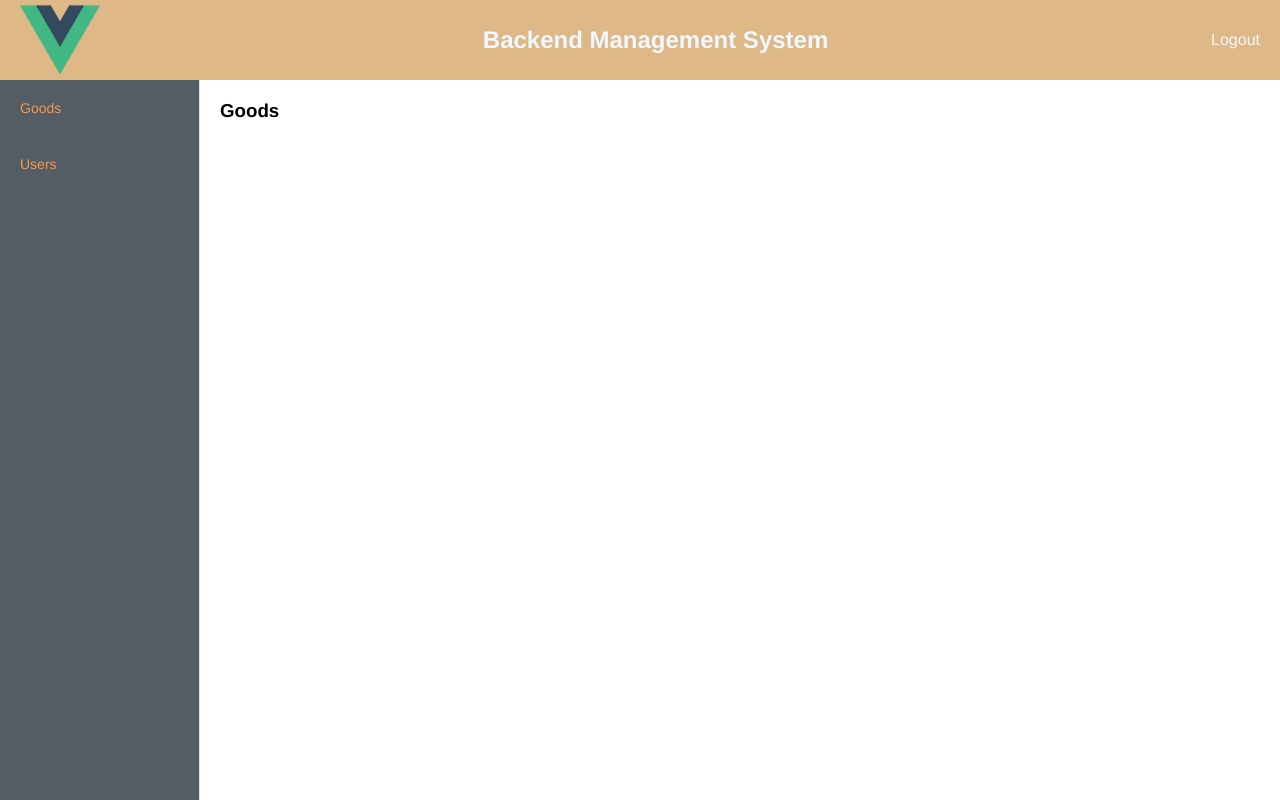
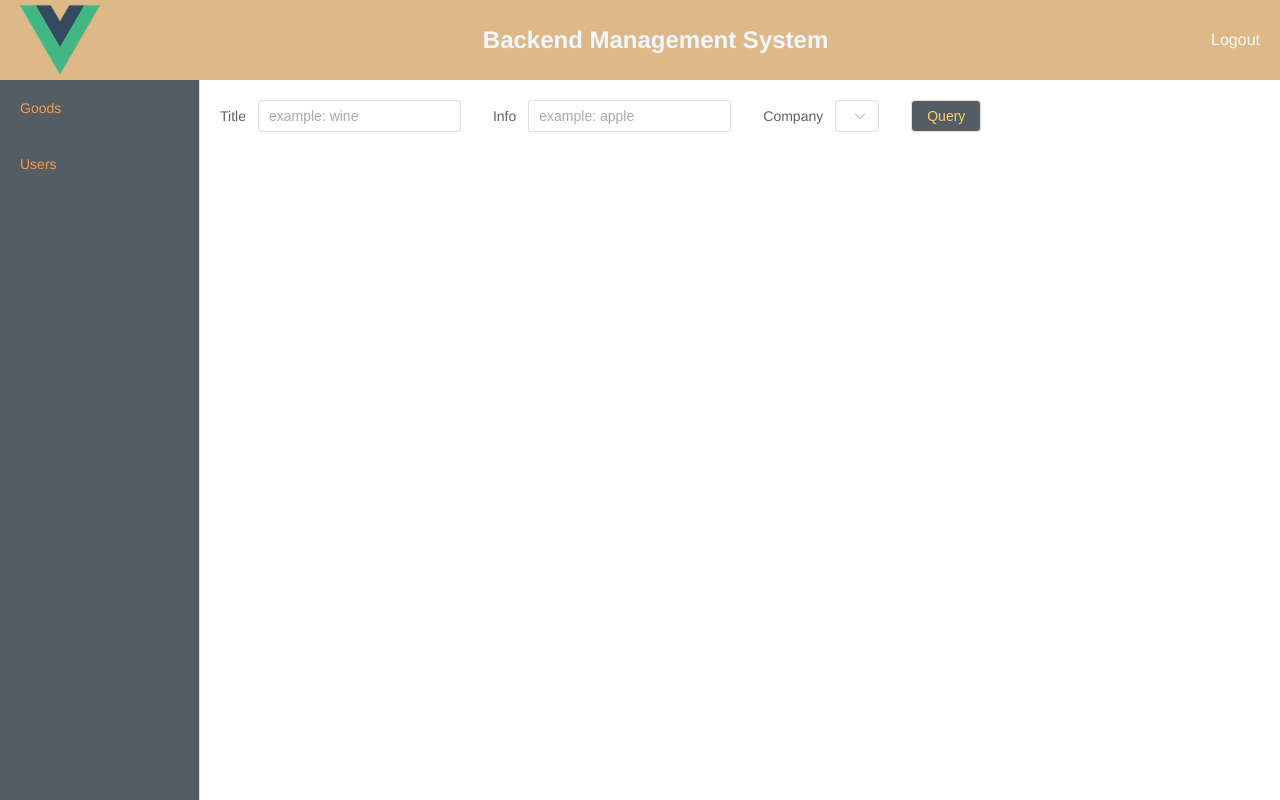
Before and after one commit to SiegFriedrich/Vue3TSDemo, a Vue app: page /goods in a window 1280 px wide. Built offline with nearby package versions, Linux system fonts and the light colour scheme.

Commit message:
fix some files

```diff
--- a/src/components/ArticleComponent.vue
+++ b/src/components/ArticleComponent.vue
@@ -13,7 +13,7 @@
 </template>
 
 <script lang="ts">
-import { ArticleModel } from '@/model/article.model';
+import { ArticleModel } from '@/models/article.model';
 import { PropType, defineComponent } from 'vue'
 
 export default defineComponent({
--- a/src/views/BlogMainPage.vue
+++ b/src/views/BlogMainPage.vue
@@ -13,7 +13,7 @@
 <script lang="ts">
 import ArticleComponent from "@/components/ArticleComponent.vue";
 import { defineComponent, ref } from "vue";
-import { ArticleModel } from "../model/article.model";
+import { ArticleModel } from "@/models/article.model";
 
 export default defineComponent({
   name: "BlogMainPage",
--- a/src/views/GoodsView.vue
+++ b/src/views/GoodsView.vue
@@ -1,19 +1,42 @@
 <template>
-  <div>
-    <h1>Goods</h1>
-  </div>
+  <el-form :inline="true" :model="formInline" class="demo-form-inline">
+    <el-form-item label="Title">
+      <el-input v-model="formInline.user" placeholder="example: wine" />
+    </el-form-item>
+    <el-form-item label="Info">
+      <el-input v-model="formInline.user" placeholder="example: apple" />
+    </el-form-item>
+    <el-form-item label="Company">
+      <el-select v-model="formInline.region" placeholder="example: sony">
+        <el-option label="Apple" value="1" />
+        <el-option label="Azure" value="2" />
+        <el-option label="AWS" value="3" />
+        <el-option label="ChatGPT" value="4" />
+        <el-option label="Sony" value="5" />
+      </el-select>
+    </el-form-item>
+    <el-form-item>
+      <el-button type="" class="button" @click="onSubmit">Query</el-button>
+    </el-form-item>
+  </el-form>
 </template>
 
-<script lang="ts">
-import { defineComponent } from "vue";
+<script lang="ts" setup>
+import { reactive } from 'vue'
 
-export default defineComponent({
-  setup() {
-    return {};
-  },
-});
+const formInline = reactive({
+  user: '',
+  region: '',
+})
+
+const onSubmit = () => {
+  console.log('submit!')
+}
 </script>
 
-<style scoped>
-
+<style lang="scss" scoped>
+.button {
+  background-color: #545c64;
+  color: rgb(254, 209, 95);
+}
 </style>
```
Also changed, not shown: src/models/goods.model.ts (+59 -34 lines), src/models/article.model.ts (renamed from src/model/article.model.ts), 1 other file (tests, documents, lock files or other folders).
